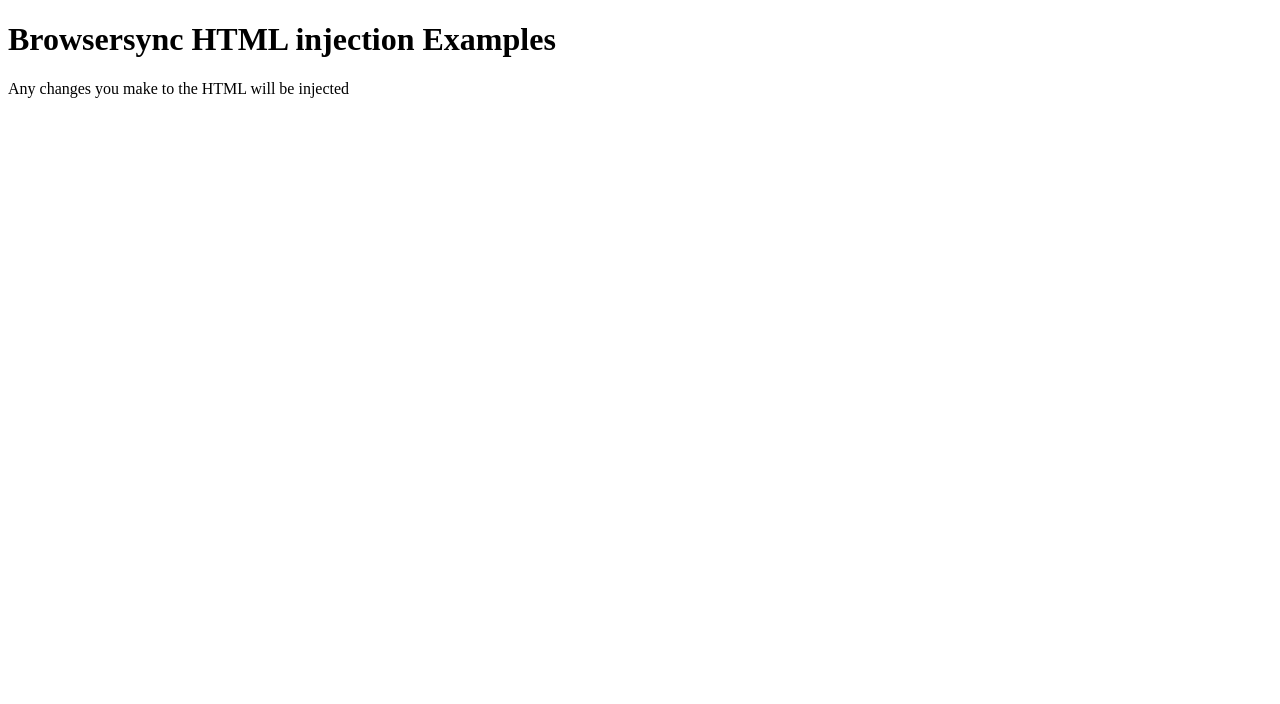
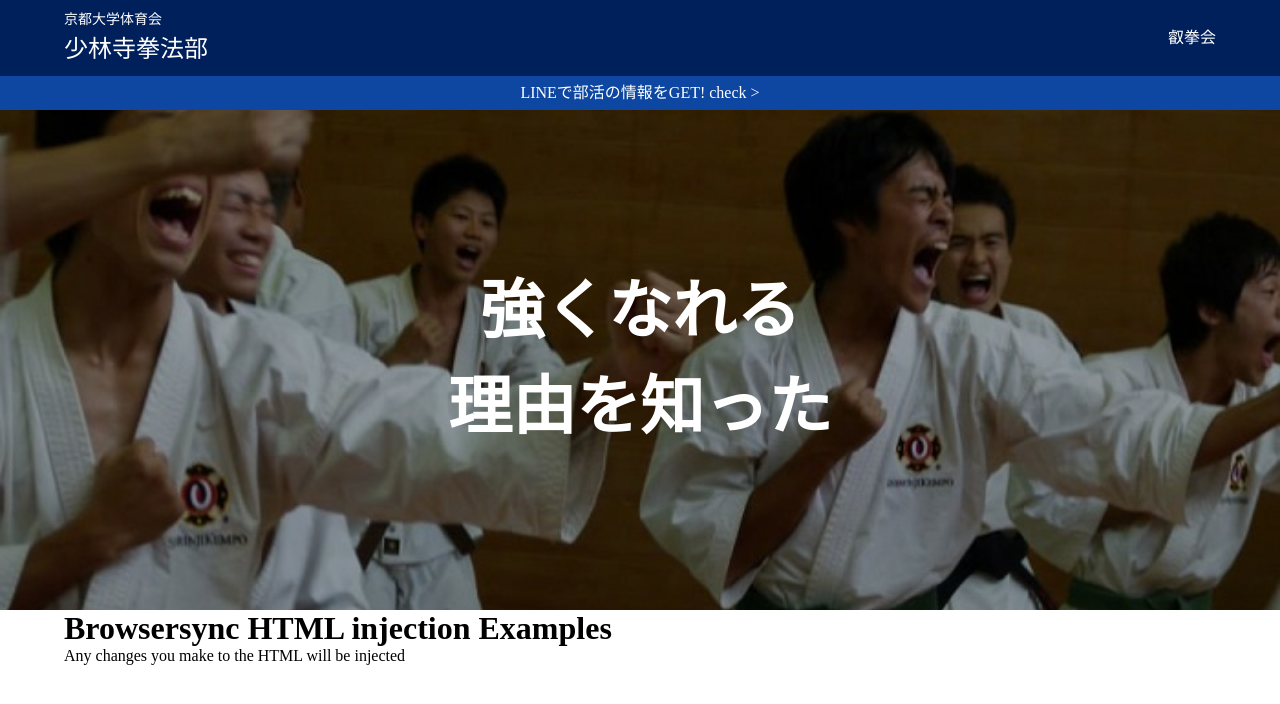
Before and after one commit to KushibikiMashu/ku-shorinji, a website: page public/index.html in a window 1280 px wide. Drawn offline with Linux system fonts and the light colour scheme.

Commit message:
トップページのメインの箇所を実装

```diff
--- /dev/null
+++ b/public/assets/css/base.css
@@ -0,0 +1,19 @@
+h1, h2, h3, h4, h5, h6, p {
+    margin: 0;
+    padding: 0;
+}
+
+a {
+    text-decoration: none;
+    color: #FFF;
+}
+
+.container {
+    padding: 0 4rem;
+}
+
+@media screen and (max-width:768px) {
+    .container {
+        padding: 0 2rem;
+    }
+}
--- /dev/null
+++ b/public/assets/css/layout.css
@@ -0,0 +1,41 @@
+/* ヘッダー */
+.navbar {
+    padding: 0 4rem;
+
+    background-color: #00205B;
+    color: #FFFFFF;
+    display: flex;
+    justify-content: space-between;
+}
+
+/* scssを使っていないので、便宜的にElementのクラス名を付与しておく */
+.navbar__left {}
+
+.navbar__left--group {
+    margin-top: .75rem;
+
+    font-size: .875rem;
+}
+
+.navbar__left--sitename {
+    margin-top: .5rem;
+    margin-bottom: .75rem;
+
+    font-size: 1.5rem;
+}
+
+.navbar__right {
+    display: flex;
+    align-items: center;
+}
+
+@media screen and (max-width: 768px) {
+    .navbar {
+        padding: 0 1rem;
+    }
+}
+
+/* フッター */
+.footer {
+
+}
--- a/public/assets/css/main.css
+++ b/public/assets/css/main.css
@@ -1,8 +1,48 @@
-body {
-	background: white;
-	color: black;
+/* お知らせ */
+.notice {
+    padding: .5rem 0;
+
+    background-color: #0D47A1;
+    color: #FFF;
+    text-align: center;
 }
 
-p.lede {
-	font-size: 2em;
+.notice__text {
+    margin: 0;
 }
+
+/* メイン画像 */
+.hero {
+    position: relative;
+    text-align: center;
+}
+
+.hero__image {
+    height: 500px;
+
+    background: url("/public/assets/images/index/hero.jpg") no-repeat center;
+    background-size: cover;
+    filter: brightness(65%);
+}
+
+.hero__phrase {
+    width: 100%;
+
+    font-size: 4rem;
+    color: #FFF;
+    line-height: 1.5;
+
+    position: absolute;
+    top: 50%;
+    -ms-transform: translate(0,-50%);
+    -webkit-transform: translate(0,-50%);
+    transform: translate(0,-50%);
+
+}
+
+/* スマホ対応 */
+@media screen and (max-width: 768px) {
+    .hero__phrase {
+        font-size: 3rem;
+    }
+}
--- a/public/index.html
+++ b/public/index.html
@@ -1,16 +1,53 @@
 <!doctype html>
-<html lang="en-US">
+<html lang="ja">
 <head>
     <meta charset="UTF-8">
-    <title>Browsersync Server Example</title>
+    <meta name="viewport" content="width=device-width, initial-scale=1.0">
+    <title>京都大学体育会 少林寺拳法部</title>
+
+    <!--  共通CSS  -->
+    <link rel='stylesheet' href='assets/css/normalize.css'>
+    <link rel='stylesheet' href='assets/css/base.css'>
+    <link rel='stylesheet' href='assets/css/layout.css'>
+
     <link rel='stylesheet' href='assets/css/main.css'>
 </head>
 <body>
 
+<!-- header -->
 <header>
+    <nav class="navbar">
+        <div class="navbar__left">
+            <a href="/">
+                <p class="navbar__left--group">京都大学体育会</p>
+                <p class="navbar__left--sitename">少林寺拳法部</p>
+            </a>
+        </div>
+        <div class="navbar__right">
+            <p>
+                <a href="https://www.eikenkai.com/" target="_blank" rel="noopener">叡拳会</a>
+            </p>
+        </div>
+    </nav>
+</header>
+
+<!-- お知らせ -->
+<div class="notice">
+    <p class="notice__text">
+        <a href="/line.html">LINEで部活の情報をGET! check ></a>
+    </p>
+</div>
+
+<!-- メイン画像 -->
+<div class="hero">
+    <div class="hero__image"></div>
+    <h2 class="hero__phrase">強くなれる<br />理由を知った</h2>
+</div>
+
+<div class="container">
     <h1>Browsersync HTML injection Examples</h1>
     <p>Any changes you make to the HTML will be injected</p>
-</header>
+</div>
 
 </body>
 </html>
```
Also changed, not shown: public/assets/images/index/hero.jpg (added).
